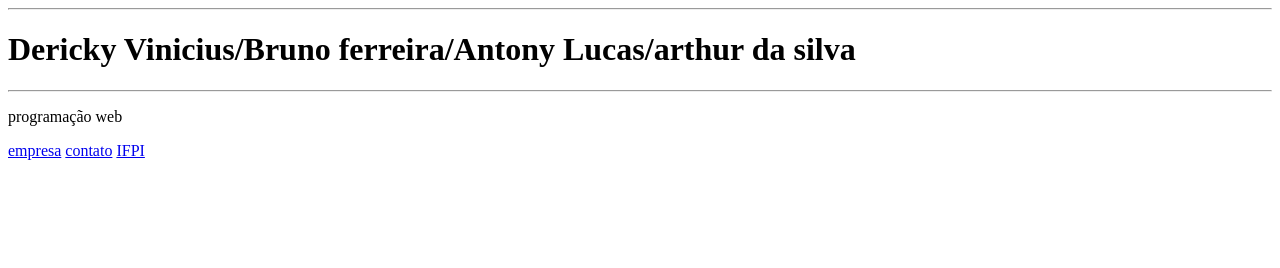
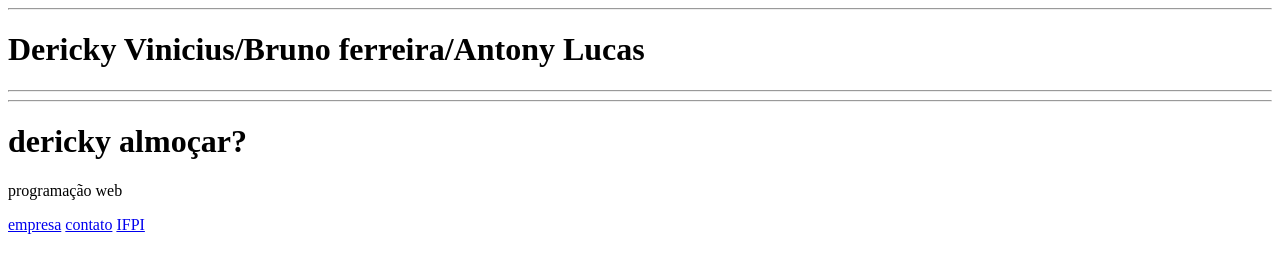
Before and after one commit to BrunoZODD/pweb, a plain HTML site: page index.html in a window 1280 px wide. Drawn offline with Linux system fonts and the light colour scheme.

Commit message:
atividade1

```diff
--- a/index.html
+++ b/index.html
@@ -12,8 +12,10 @@
 </head>
 <body>
 <hr>
-    <h1>Dericky Vinicius/Bruno ferreira/Antony Lucas/arthur da silva</h1>
+    <h1> Dericky Vinicius/Bruno ferreira/Antony Lucas </h1>
 <hr>
+<hr>
+<h1> dericky almoçar? </h1>
     <p>programação web</p>
 
 
```
Also changed, not shown: contato.html (+7 -1 lines), empresa.html (+5 -3 lines).
